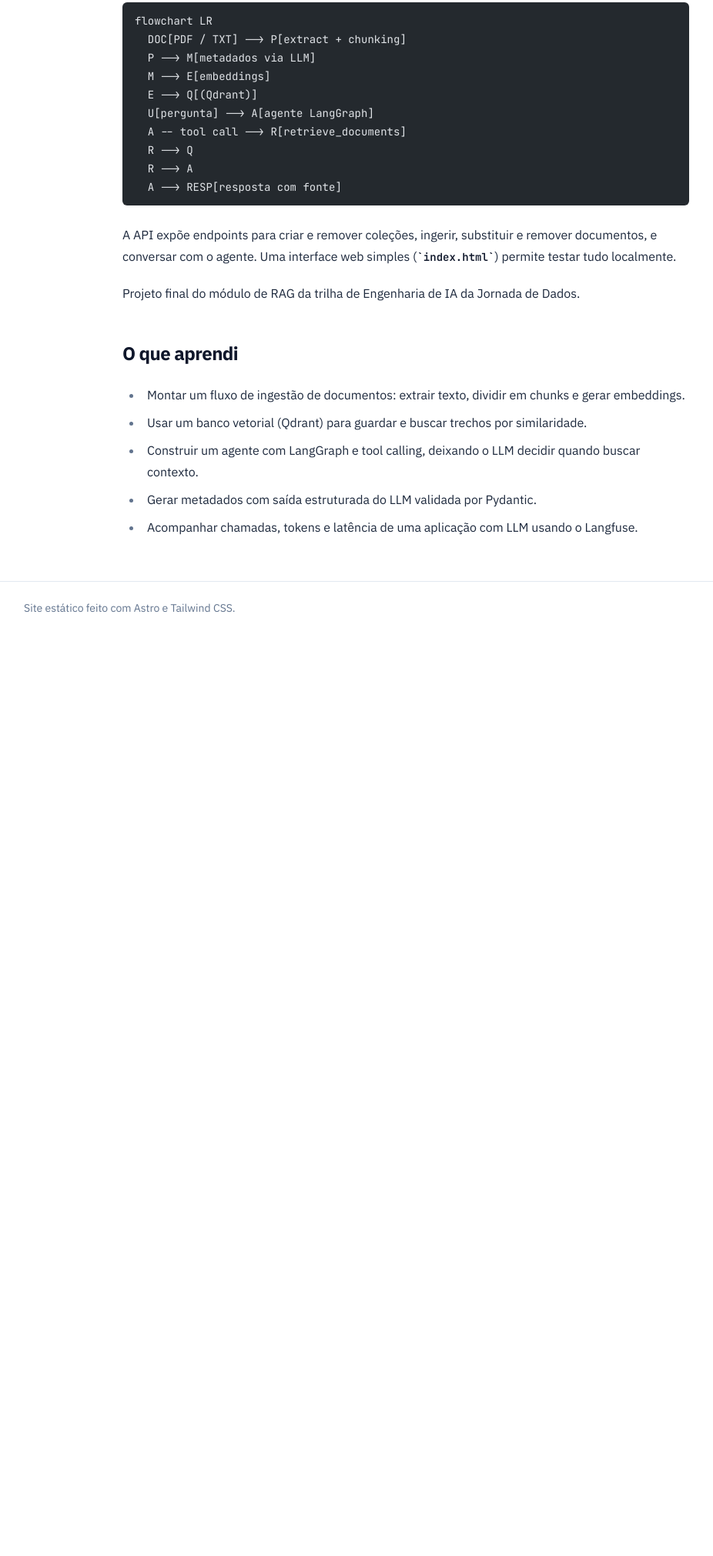
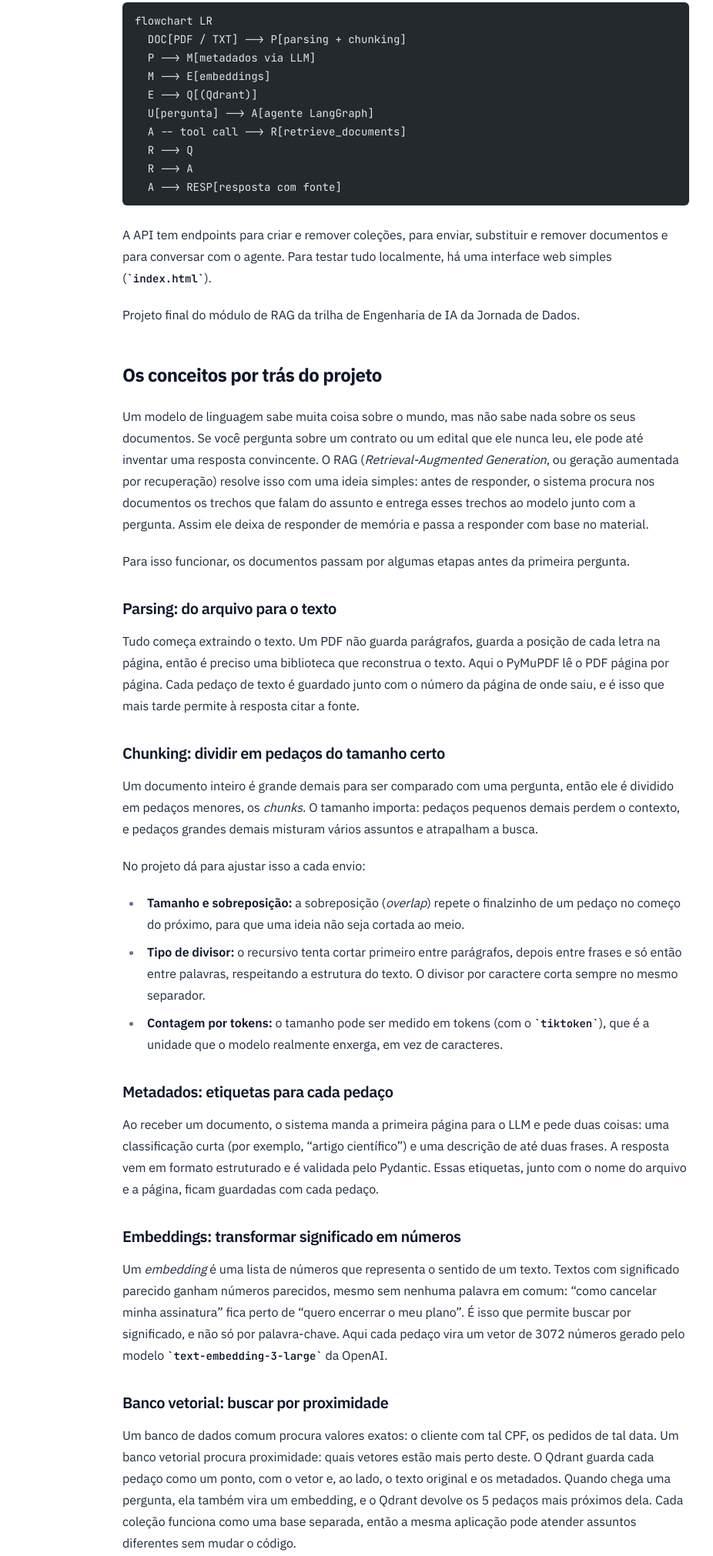
Before and after one commit to Dev-PPrado/Dev-PPrado.github.io, an Astro site: page /projetos/rag-production in a window 1280 px wide. Shown: the part 1414-3436 px from the top of the page at 77% size, without its empty margins (113-1039 px from the left). Before the commit the page ends 2238 px from the top, so only its background shows below. Built offline with nearby package versions, Linux system fonts and the light colour scheme; Astro itself is replaced by a stand-in of ours; code samples lack their colours.

Commit message:
docs: explica os conceitos de RAG na página do projeto

````diff
--- a/src/content/projects/rag-production.md
+++ b/src/content/projects/rag-production.md
@@ -30,7 +30,7 @@ schemas:
 
 ```mermaid
 flowchart LR
-  DOC[PDF / TXT] --> P[extract + chunking]
+  DOC[PDF / TXT] --> P[parsing + chunking]
   P --> M[metadados via LLM]
   M --> E[embeddings]
   E --> Q[(Qdrant)]
@@ -41,16 +41,60 @@ flowchart LR
   A --> RESP[resposta com fonte]
 ```
 
-A API expõe endpoints para criar e remover coleções, ingerir, substituir e remover documentos, e conversar com o agente. Uma interface web simples (`index.html`) permite testar tudo localmente.
+A API tem endpoints para criar e remover coleções, para enviar, substituir e remover documentos e para conversar com o agente. Para testar tudo localmente, há uma interface web simples (`index.html`).
 
 Projeto final do módulo de RAG da trilha de Engenharia de IA da Jornada de Dados.
 
+## Os conceitos por trás do projeto
+
+Um modelo de linguagem sabe muita coisa sobre o mundo, mas não sabe nada sobre os seus documentos. Se você pergunta sobre um contrato ou um edital que ele nunca leu, ele pode até inventar uma resposta convincente. O RAG (*Retrieval-Augmented Generation*, ou geração aumentada por recuperação) resolve isso com uma ideia simples: antes de responder, o sistema procura nos documentos os trechos que falam do assunto e entrega esses trechos ao modelo junto com a pergunta. Assim ele deixa de responder de memória e passa a responder com base no material.
+
+Para isso funcionar, os documentos passam por algumas etapas antes da primeira pergunta.
+
+### Parsing: do arquivo para o texto
+
+Tudo começa extraindo o texto. Um PDF não guarda parágrafos, guarda a posição de cada letra na página, então é preciso uma biblioteca que reconstrua o texto. Aqui o PyMuPDF lê o PDF página por página. Cada pedaço de texto é guardado junto com o número da página de onde saiu, e é isso que mais tarde permite à resposta citar a fonte.
+
+### Chunking: dividir em pedaços do tamanho certo
+
+Um documento inteiro é grande demais para ser comparado com uma pergunta, então ele é dividido em pedaços menores, os *chunks*. O tamanho importa: pedaços pequenos demais perdem o contexto, e pedaços grandes demais misturam vários assuntos e atrapalham a busca.
+
+No projeto dá para ajustar isso a cada envio:
+
+- **Tamanho e sobreposição:** a sobreposição (*overlap*) repete o finalzinho de um pedaço no começo do próximo, para que uma ideia não seja cortada ao meio.
+- **Tipo de divisor:** o recursivo tenta cortar primeiro entre parágrafos, depois entre frases e só então entre palavras, respeitando a estrutura do texto. O divisor por caractere corta sempre no mesmo separador.
+- **Contagem por tokens:** o tamanho pode ser medido em tokens (com o `tiktoken`), que é a unidade que o modelo realmente enxerga, em vez de caracteres.
+
+### Metadados: etiquetas para cada pedaço
+
+Ao receber um documento, o sistema manda a primeira página para o LLM e pede duas coisas: uma classificação curta (por exemplo, "artigo científico") e uma descrição de até duas frases. A resposta vem em formato estruturado e é validada pelo Pydantic. Essas etiquetas, junto com o nome do arquivo e a página, ficam guardadas com cada pedaço.
+
+### Embeddings: transformar significado em números
+
+Um *embedding* é uma lista de números que representa o sentido de um texto. Textos com significado parecido ganham números parecidos, mesmo sem nenhuma palavra em comum: "como cancelar minha assinatura" fica perto de "quero encerrar o meu plano". É isso que permite buscar por significado, e não só por palavra-chave. Aqui cada pedaço vira um vetor de 3072 números gerado pelo modelo `text-embedding-3-large` da OpenAI.
+
+### Banco vetorial: buscar por proximidade
+
+Um banco de dados comum procura valores exatos: o cliente com tal CPF, os pedidos de tal data. Um banco vetorial procura proximidade: quais vetores estão mais perto deste. O Qdrant guarda cada pedaço como um ponto, com o vetor e, ao lado, o texto original e os metadados. Quando chega uma pergunta, ela também vira um embedding, e o Qdrant devolve os 5 pedaços mais próximos dela. Cada coleção funciona como uma base separada, então a mesma aplicação pode atender assuntos diferentes sem mudar o código.
+
+### RAG agêntico: decidir quando buscar
+
+No RAG tradicional o caminho é fixo: toda mensagem dispara uma busca, até um simples "oi, tudo bem?". Isso gasta chamadas e tokens à toa e ainda enche a resposta de contexto que não tem nada a ver com a conversa.
+
+Neste projeto o modelo funciona como um **agente**. Ele recebe uma ferramenta, a `retrieve_documents`, e decide sozinho quando usá-la. Numa saudação, responde direto. Numa pergunta sobre o conteúdo dos documentos, chama a ferramenta, lê os trechos que voltaram e monta a resposta citando de onde tirou cada informação, no formato `[Fonte: arquivo, página]`.
+
+Por baixo, isso é um grafo do LangGraph com dois nós, o `agent` e o `tools`. O agente fala primeiro. Se pedir a ferramenta, ela roda e o resultado volta para ele, e esse vai e volta se repete até o agente ter o que precisa e responder sem pedir mais nada.
+
+### Observabilidade: enxergar o que aconteceu
+
+Uma aplicação com LLM não segue sempre o mesmo caminho, então, quando uma resposta sai estranha, é preciso entender por quê. O Langfuse registra cada conversa passo a passo: o que o agente decidiu, quais trechos a busca devolveu, quantos tokens foram gastos e quanto tempo cada etapa levou.
+
 ## O que aprendi
 
-[//]: # (Texto provisório e genérico; revisar com o Pedro.)
+[//]: # (Texto provisório; revisar com o Pedro.)
 
-- Montar um fluxo de ingestão de documentos: extrair texto, dividir em chunks e gerar embeddings.
-- Usar um banco vetorial (Qdrant) para guardar e buscar trechos por similaridade.
-- Construir um agente com LangGraph e tool calling, deixando o LLM decidir quando buscar contexto.
-- Gerar metadados com saída estruturada do LLM validada por Pydantic.
-- Acompanhar chamadas, tokens e latência de uma aplicação com LLM usando o Langfuse.
+- Que a qualidade de um RAG começa bem antes do modelo: um parsing ruim ou chunks mal cortados atrapalham a resposta mais do que a escolha do LLM.
+- Como os embeddings permitem buscar por significado e como um banco vetorial como o Qdrant organiza e encontra esses vetores.
+- A diferença entre um RAG de fluxo fixo e um agente que decide quando buscar, e como montar esse agente com LangGraph e *tool calling*.
+- Pedir saída estruturada ao LLM e validá-la com Pydantic, para que os metadados cheguem ao banco sempre no mesmo formato.
+- Acompanhar uma aplicação com LLM pelo Langfuse, olhando decisões, tokens e tempo de resposta em vez de adivinhar o que aconteceu.
````
